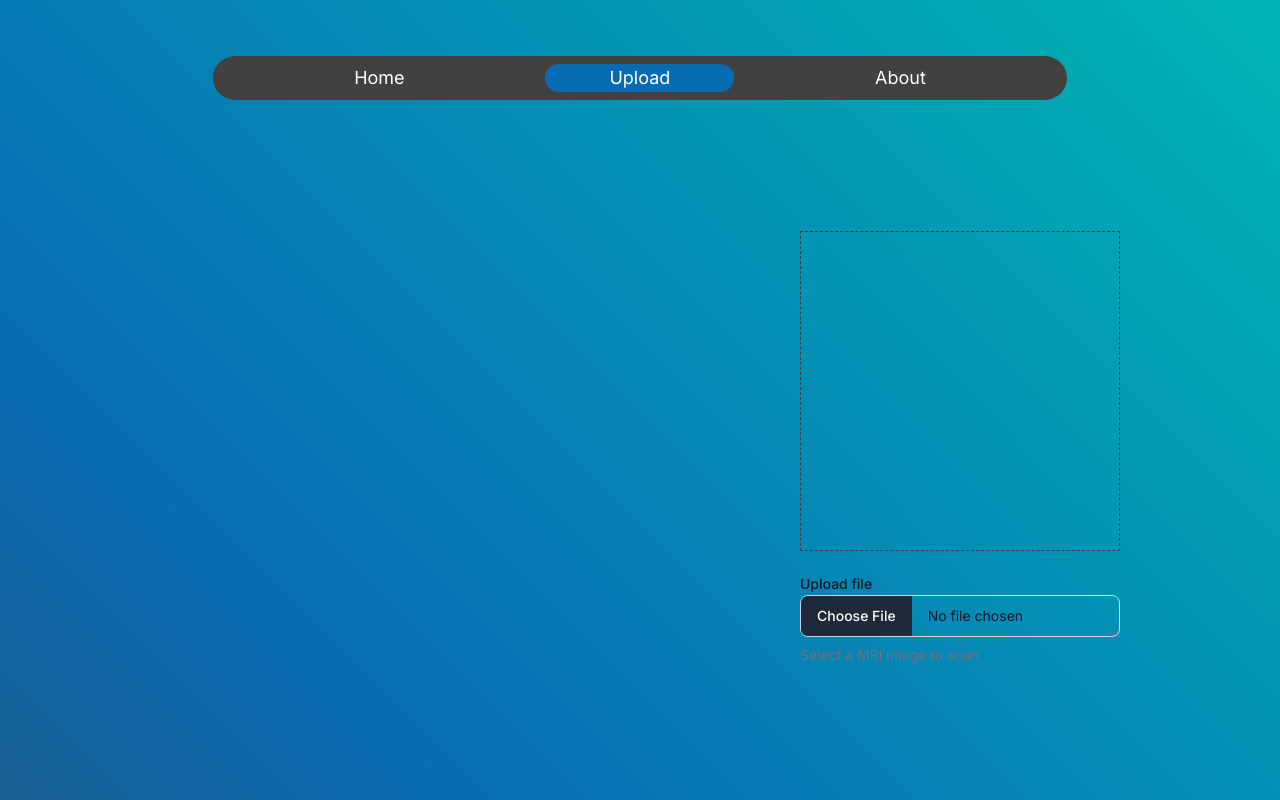
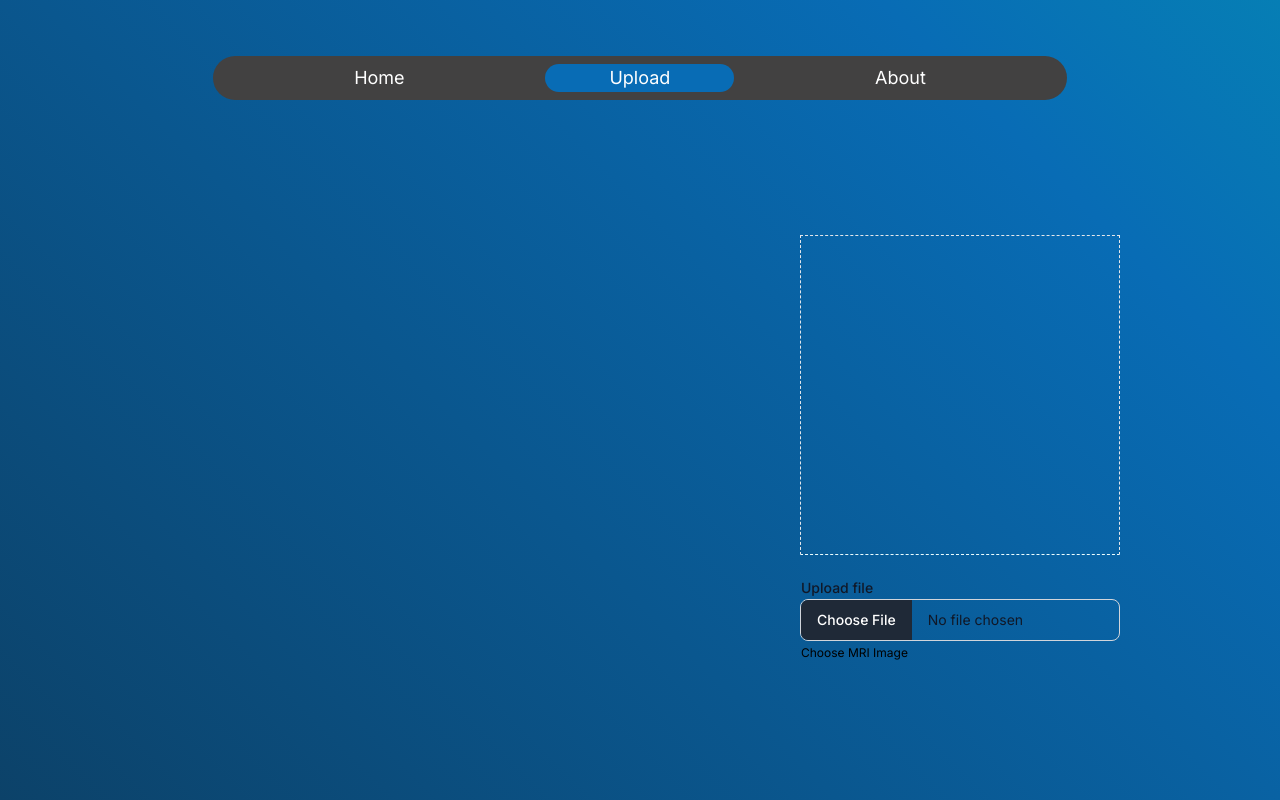
Before and after one commit to wandbrandon/mri_hack, a Next.js app in the folder frontend/: page /upload in a window 1280 px wide. Built offline with nearby package versions, Linux system fonts and the light colour scheme.

Commit message:
change name, work on upload page

```diff
--- a/frontend/app/globals.css
+++ b/frontend/app/globals.css
@@ -9,13 +9,13 @@
 }
 
 :root {
-  --gradient: linear-gradient(45deg, #424141, #086cb5, #00b9b4);
+  --gradient: linear-gradient(45deg, #0c4269, #086cb5, #00b9b4);
 }
 
 .background_gradient {
   background-size: 200%;
   background-image: var(--gradient);
-  animation: g_anime 8s ease infinite alternate;
+  /* animation: g_anime 8s ease infinite alternate; */
 }
 
 @keyframes g_anime {
--- a/frontend/app/page.tsx
+++ b/frontend/app/page.tsx
@@ -7,12 +7,12 @@ export default function Home() {
       <div className="flex w-screen h-full">
         <div id="leftFlex" className="flex-1 flex justify-center h-full">
           <div className="w-auto my-auto ml-36">
-            <h1 className="text-2xl p-2">TumorFinders</h1>
+            <h1 className="text-2xl p-2">Medscan AI</h1>
             <h1 className="text-5xl text-bold p-2">
               Exploring AI Precision in Brain Tumor Detection
             </h1>
             <p className="text-base p-2">
-              At TumorFinders, we delve deep into AI precision. Our app is a
+              At Medscan AI, we delve deep into AI precision. Our app is a
               playground for testing and optimizing custom AI models for brain
               tumor identification from MRI scans. Join us on a journey through
               the technical frontier of medical AI at TumorFinders.
--- a/frontend/app/upload/page.tsx
+++ b/frontend/app/upload/page.tsx
@@ -10,11 +10,16 @@ const Test = () => {
   return (
     <main className="flex h-screen flex-col items-center justify-between pt-24">
       <div className="flex w-screen h-full">
-        <div id="leftFlex" className="flex-1 flex h-full w-full">
+        <div id="leftFlex" className="flex-1 flex h-full w-full pt-32 flex-col">
           {imageInfo ? (
             <div className="m-auto">
-              <h1>{imageInfo.tumorType}</h1>
-              <h1>{imageInfo.probability}</h1>
+              <div className="text-5xl mx-auto text-bold justify-center">
+                TUMOR TYPE
+              </div>
+              <div className="text-xl mx-auto justify-center text-center pt-8">
+                Our AI model predicts with _% confidence that this MRI image
+                shows a _TUMOR_TYPE_ tumor.
+              </div>
             </div>
           ) : null}
           <MoonLoader
--- a/frontend/app/upload/uploadComponent.tsx
+++ b/frontend/app/upload/uploadComponent.tsx
@@ -2,7 +2,13 @@
 import React, { useState } from "react";
 import { FileInput, Label } from "flowbite-react";
 
-const UploadBox = ({ setLoading, setImageInfo }: { setLoading: (loading: boolean) => void; setImageInfo: (info: any) => void }) => {
+const UploadBox = ({
+  setLoading,
+  setImageInfo,
+}: {
+  setLoading: (loading: boolean) => void;
+  setImageInfo: (info: any) => void;
+}) => {
   const [image, setImage] = useState<any | null>(null);
   const onImageChange = (event: any) => {
     if (event.target.files && event.target.files[0]) {
@@ -29,17 +35,20 @@ const UploadBox = ({ setLoading, setImageInfo }: { setLoading: (loading: boolean
 
   return (
     <div className="flex flex-col align-middle w-full">
-      <div className=" w-1/2 aspect-square flex mx-auto mt-auto mb-3 border-dashed border border-mriSlate">
+      <div className=" w-1/2 aspect-square flex mx-auto mt-auto mb-3 border-dashed border border-b-cyan-50">
         {image ? <img src={image} alt="image preview" /> : null}
       </div>
           <div className="mb-auto mt-2 w-1/2 mx-auto">
+        <div className="pl-px">
                   <Label htmlFor="file" value="Upload file" />
+        </div>
         <FileInput
           onChange={onImageChange}
           accept="image/*"
-            helperText="Select a MRI image to scan"
+          // helperText="Select a MRI image to scan"
           id="file"
               />
+        <div className="text-xs text-black pl-px mt-1">Choose MRI Image</div>
           </div>
     </div>
   );
```
Also changed, not shown: 1 other file (tests, documents, lock files or other folders). Lines whose indentation alone changed are shown as unchanged.
